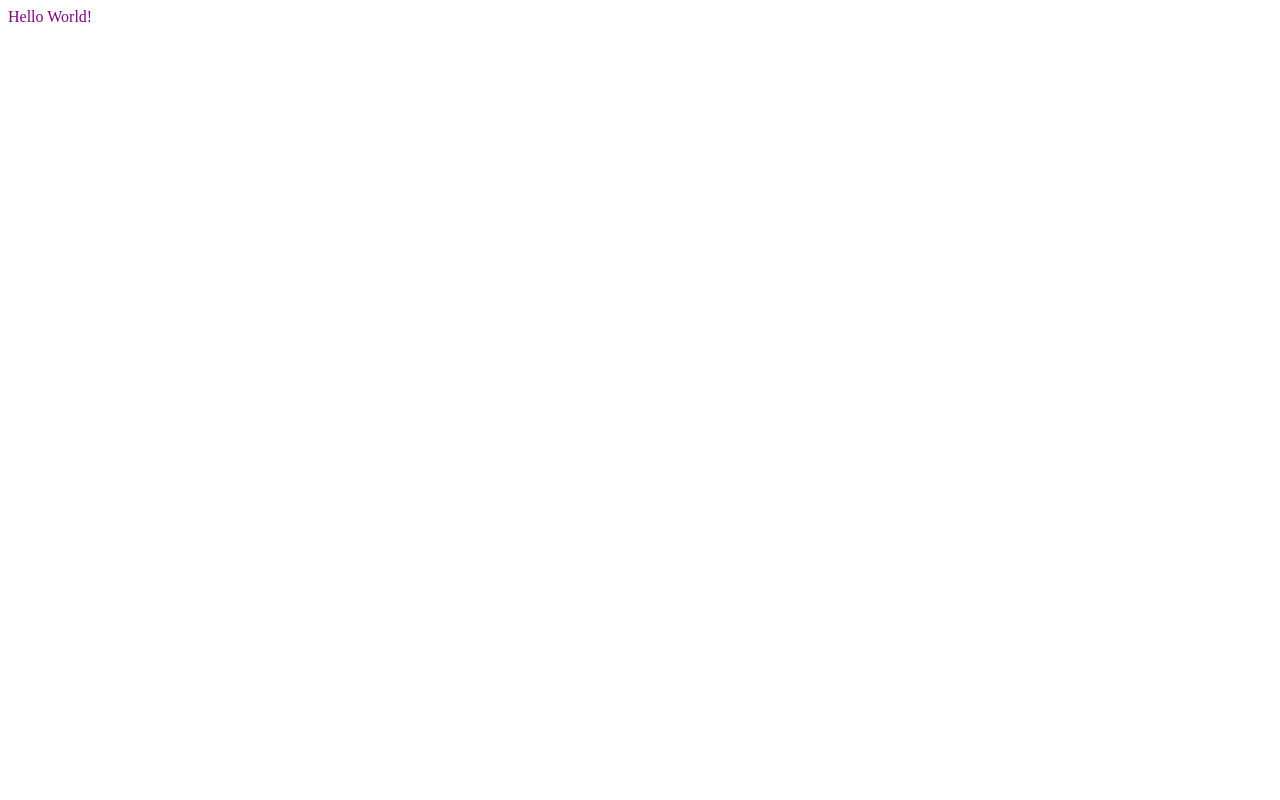
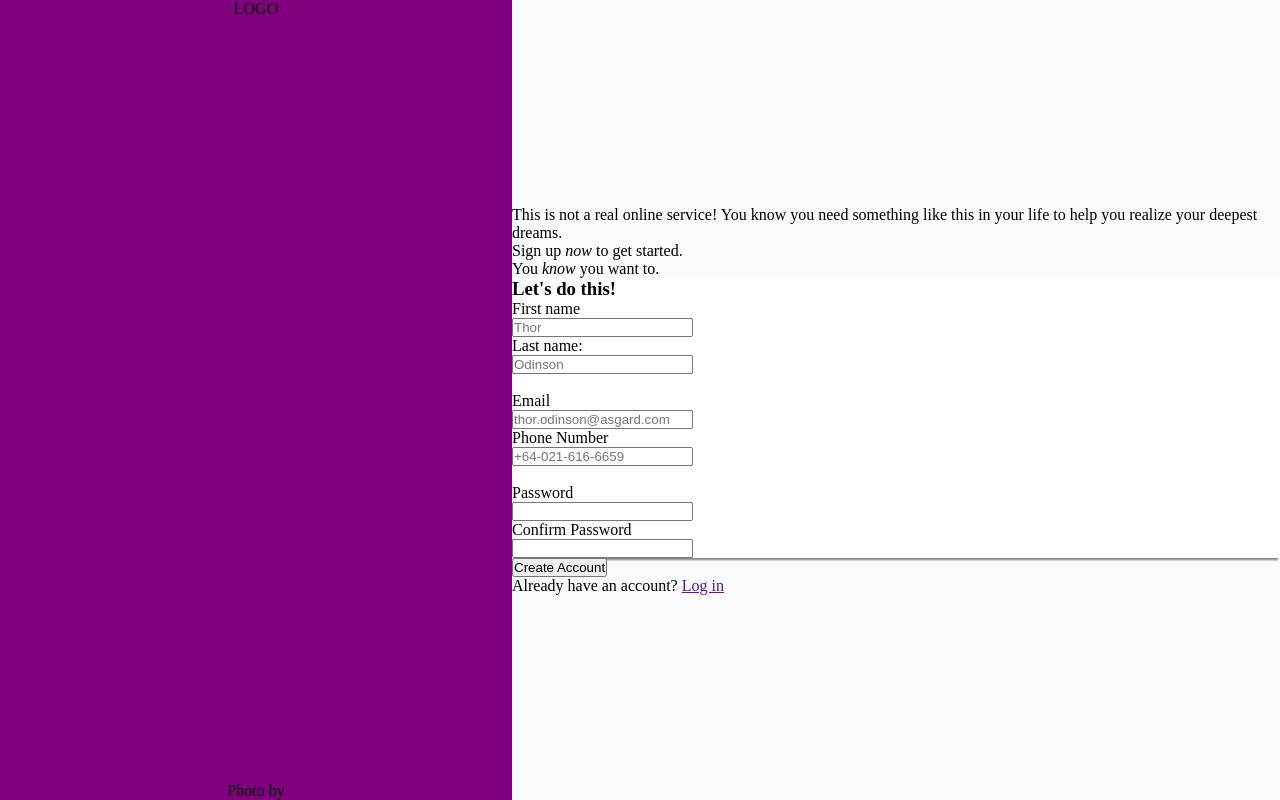
Before and after one commit to ivalexig/odin-sign-up-form, a plain HTML site: page index.html in a window 1280 px wide. Drawn offline with Linux system fonts and the light colour scheme.

Commit message:
Content loaded with basic layout styling

```diff
--- a/index.html
+++ b/index.html
@@ -7,6 +7,48 @@
     <title>Sign-up</title>
   </head>
   <body>
-    Hello World!
+    <div class="page">
+      <div class="left">
+        <div class="logo-container">LOGO</div>
+        <div class="image-credit-container">Photo by</div>
+      </div>
+      <div class="right">
+        <div class="top-section">
+          <p>
+            This is not a real online service! You know you need something like
+            this in your life to help you realize your deepest dreams. <br />
+            Sign up <em>now</em> to get started.
+          </p>
+          <p>You <em>know</em> you want to.</p>
+        </div>
+        <div class="middle-section">
+          <h3>Let's do this!</h3>
+          <form method="post" action="">
+            <label for="fname">First name</label><br />
+            <input id="fname" type="text" placeholder="Thor" /><br />
+            <label for="lname">Last name:</label><br />
+            <input id="lname" type="text" placeholder="Odinson" /><br />
+            <br />
+            <label for="email">Email</label><br />
+            <input
+              id="email"
+              type="email"
+              placeholder="thor.odinson@asgard.com"
+            /><br />
+            <label for="phone">Phone Number</label><br />
+            <input id="phone" type="tel" placeholder="+64-021-616-6659" /><br />
+            <br />
+            <label for="password">Password</label><br />
+            <input id="password" type="password" /><br />
+            <label for="password-confirm">Confirm Password</label><br />
+            <input id="password-confirm" type="password" />
+          </form>
+        </div>
+        <div class="bottom-section">
+          <button class="btn-submit">Create Account</button>
+          <p>Already have an account? <a href="" #>Log in</a></p>
+        </div>
+      </div>
+    </div>
   </body>
 </html>
--- a/style.css
+++ b/style.css
@@ -1,3 +1,32 @@
-body {
-  color: purple;
+* {
+  margin: 0px;
+  padding: 0px;
 }
+
+.page {
+  width: 100vw;
+  height: 100vh;
+  display: flex;
+}
+
+.left {
+  background-color: purple;
+  width: 40vw;
+  display: flex;
+  flex-direction: column;
+  justify-content: space-between;
+  align-items: center;
+}
+
+.right {
+  background-color: #f9fafb;
+  width: 60vw;
+  display: flex;
+  flex-direction: column;
+  justify-content: center;
+}
+
+.middle-section {
+  background-color: white;
+  box-shadow: 0 4px 2px -2px gray;
+}
```
